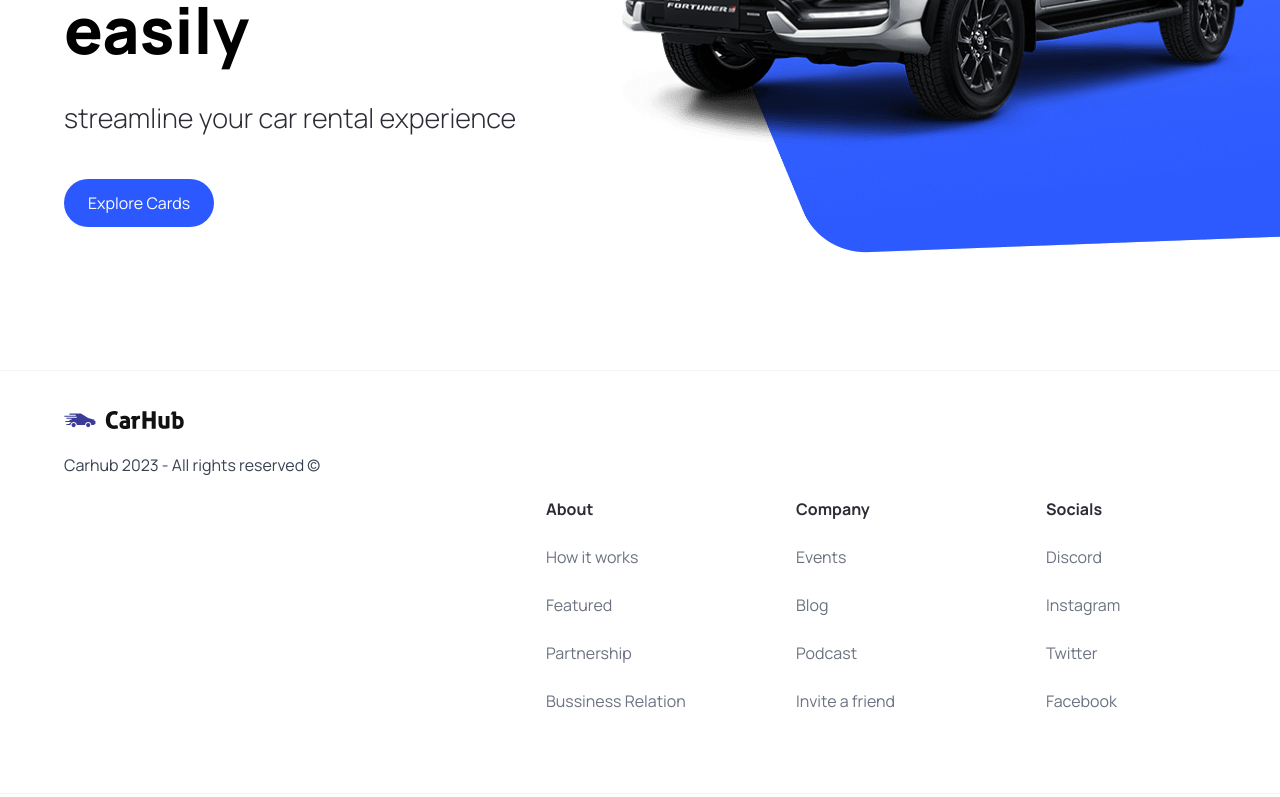
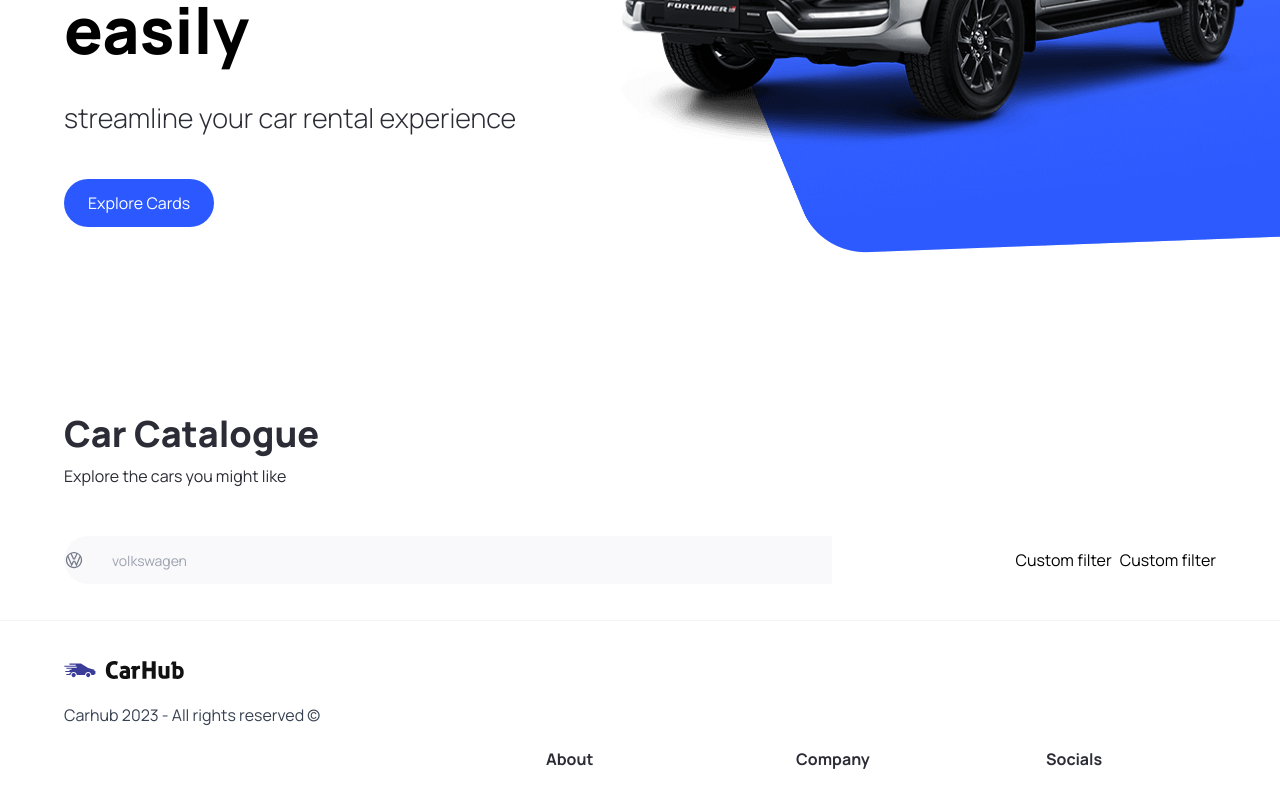
Before and after one commit to danielegeekn1/React-Next-Cars_Showcase, a Next.js app: page / in a window 1280 px wide. Shown: the part 450-1247 px from the top of the page. Built offline with nearby package versions, Linux system fonts and the light colour scheme.

Commit message:
implementing our combobox input with headless ui

```diff
--- a/app/page.tsx
+++ b/app/page.tsx
@@ -1,9 +1,22 @@
-import { Hero } from "@/components";
+import { CustomFilter, Hero, SearchBar } from "@/components";
 
 export default function Home() {
 	return (
 		<main className="overflow-hidden">
 			<Hero />
+			<div className="mt-12 padding-x padding-y max-width" id="discover">
+				<div className="home__text-container">
+					<h1 className="text-4xl font-extrabold">Car Catalogue</h1>
+					<p>Explore the cars you might like</p>
+				</div>
+				<div className="home__filters">
+					<SearchBar />
+					<div className="home__filter-container">
+						<CustomFilter title="fuel" />
+						<CustomFilter title="year" />
+					</div>
+				</div>
+			</div>
 		</main>
 	);
 }
--- /dev/null
+++ b/components/CustomFilter.tsx
@@ -0,0 +1,9 @@
+const CustomFilter = () => {
+	return (
+		<div>
+			<h1>Custom filter</h1>
+		</div>
+	);
+};
+
+export default CustomFilter;
--- /dev/null
+++ b/components/SearchBar.tsx
@@ -0,0 +1,20 @@
+"use client";
+
+import SearchManufacturer from "./SearchManufacturer";
+import { useState } from "react";
+const SearchBar = () => {
+	const [manufacturer, setManufacturer] = useState("");
+	const handleSearch = () => {};
+	return (
+		<form className="searchbar" onSubmit={handleSearch}>
+			<div className="searchbar__item">
+				<SearchManufacturer
+					manufacturer={manufacturer}
+					setManufacturer={setManufacturer}
+				/>
+			</div>
+		</form>
+	);
+};
+
+export default SearchBar;
--- /dev/null
+++ b/components/SearchManufacturer.tsx
@@ -0,0 +1,81 @@
+"use client";
+import { useState, Fragment } from "react";
+import { Combobox, Transition } from "@headlessui/react";
+import { searchManufacturerProps } from "@/types";
+import Image from "next/image";
+import { manufacturers } from "@/constants";
+const SearchManufacturer = ({
+	manufacturer,
+	setManufacturer,
+}: searchManufacturerProps) => {
+	const [query, setQuery] = useState("");
+	const filteredManufactureres =
+		query === ""
+			? manufacturers
+			: manufacturers.filter((manufacturer) =>
+					manufacturer
+						.toLowerCase()
+						.replace(/\s+/g, "")
+						.includes(query.toLowerCase().replace(/\s+/g, ""))
+			  );
+	return (
+		<div className="search-manufacturer">
+			<Combobox>
+				<div className="relative w-full">
+					<Combobox.Button className="absolute top-[14px]">
+						<Image src="/car-logo.svg" width={20} height={20} alt="btn_logo" />
+					</Combobox.Button>
+					<Combobox.Input
+						className="search-manufacturer__input"
+						placeholder="volkswagen"
+						displayValue={(manufacturer: string) => manufacturer}
+						onChange={(e) => setQuery(e.target.value)}
+					/>
+					<Transition
+						as={Fragment}
+						leave="transition ease-in duration-100"
+						leaveFrom="opacity-100"
+						leaveTo="opacity-0"
+						afterLeave={() => setQuery("")}
+					>
+						<Combobox.Options>
+							{filteredManufactureres.map((singleFilteredManufacturer) => (
+								<Combobox.Option
+									key={singleFilteredManufacturer}
+									className={({ active }) =>
+										`relative search-manufacturer__option ${
+											active ? "bg-primary-blue text-white" : "text-grey-900"
+										}`
+									}
+									value={singleFilteredManufacturer}
+								>
+									{({ selected, active }) => (
+										<>
+											<span
+												className={`block truncate ${
+													selected ? "font-medium" : "font-normal"
+												}`}
+											>
+												{singleFilteredManufacturer}
+											</span>
+
+											{selected ? (
+												<span
+													className={`absolute inset-y-0 left-0 flex items-center pl-3 ${
+														active ? "text-white" : "text-pribg-primary-purple"
+													}`}
+												></span>
+											) : null}
+										</>
+									)}
+								</Combobox.Option>
+							))}
+						</Combobox.Options>
+					</Transition>
+				</div>
+			</Combobox>
+		</div>
+	);
+};
+
+export default SearchManufacturer;
--- a/components/index.ts
+++ b/components/index.ts
@@ -2,4 +2,15 @@
 import CustomButton from "./CustomButton";
 import Navbar from "./Navbar";
 import Footer from "./Footer";
-export { Hero, CustomButton, Navbar, Footer };
+import SearchBar from "./SearchBar";
+import CustomFilter from "./CustomFilter";
+import SearchManufacturer from "./SearchManufacturer";
+export {
+	Hero,
+	CustomButton,
+	Navbar,
+	Footer,
+	SearchBar,
+	CustomFilter,
+	SearchManufacturer,
+};
--- a/package.json
+++ b/package.json
@@ -9,6 +9,7 @@
     "lint": "next lint"
   },
   "dependencies": {
+    "@headlessui/react": "^1.7.15",
     "@types/node": "20.3.0",
     "@types/react": "18.2.11",
     "@types/react-dom": "18.2.4",
--- a/types/index.ts
+++ b/types/index.ts
@@ -6,3 +6,7 @@
 	handleClick?: MouseEventHandler<HTMLButtonElement>;
 	btnType?: "button" | "submit";
 }
+export interface searchManufacturerProps {
+	manufacturer: string;
+	setManufacturer: (manufacturer: string) => void;
+}
```
Also changed, not shown: 1 other file (tests, documents, lock files or other folders).
